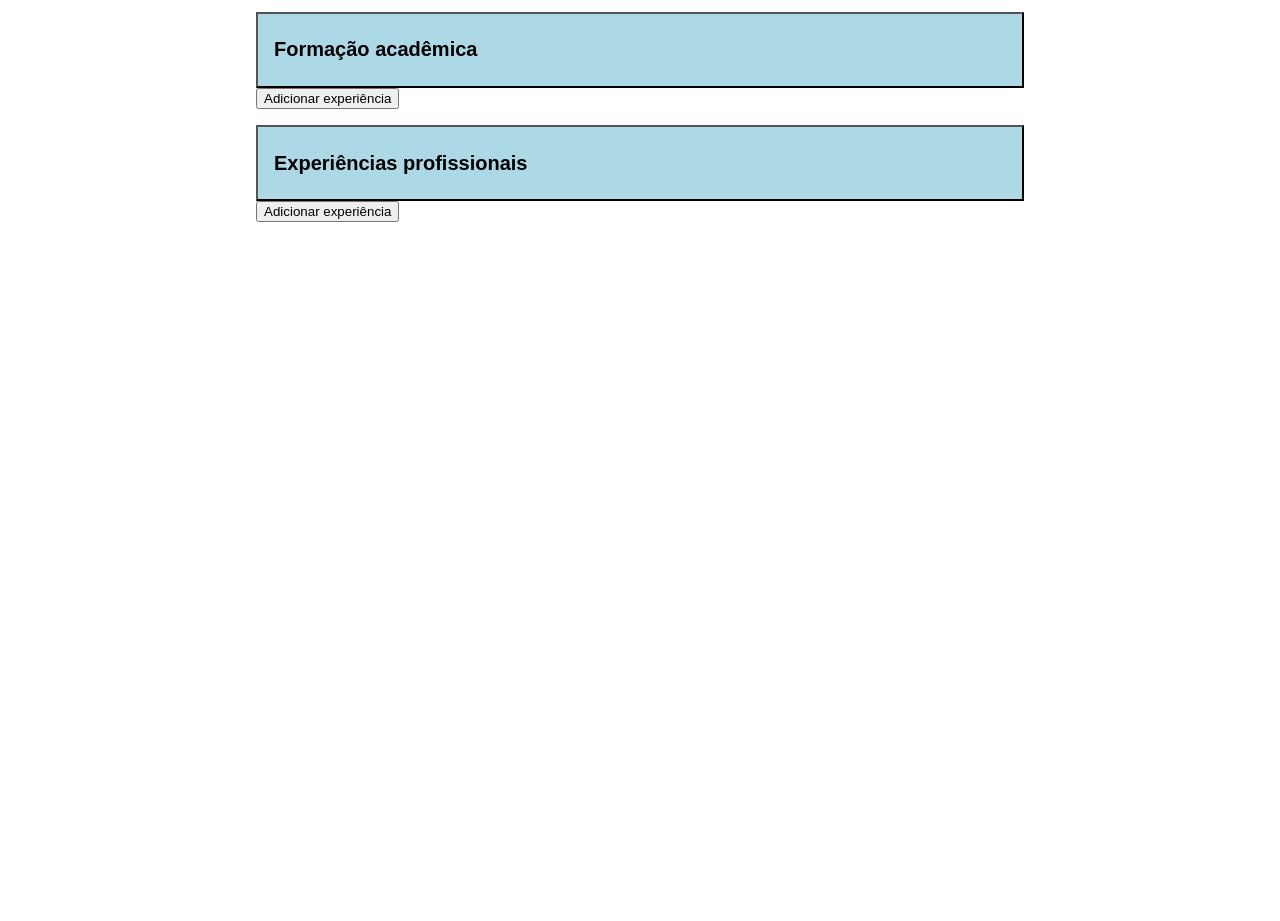
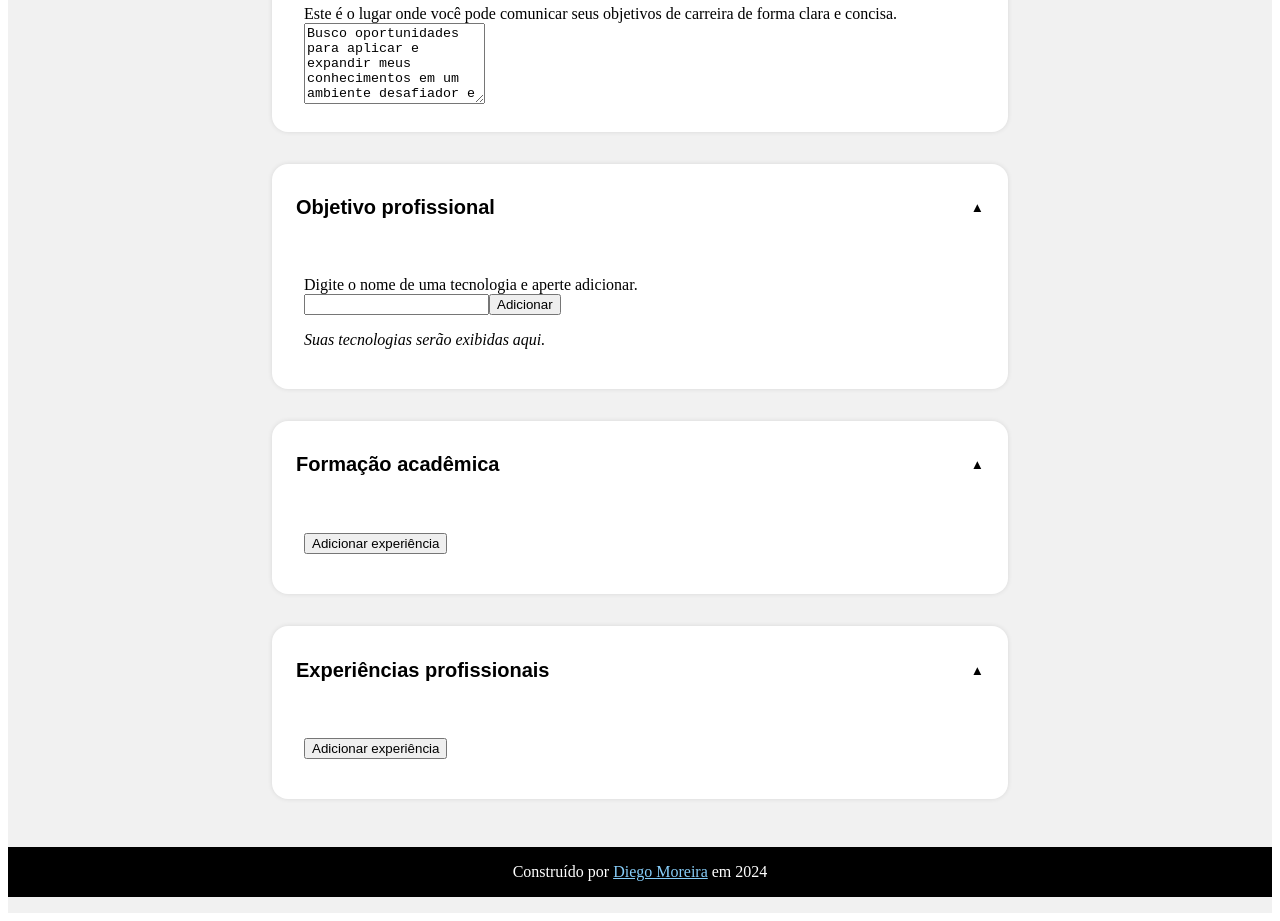
Before and after one commit to Diego-Moreira8/cv-app, a React (Vite) app: page / in a window 1280 px wide. Shown: the part 820-1741 px from the top of the page. Before the commit the page ends 1058 px from the top, so only its background shows below. Built offline with nearby package versions, Linux system fonts and the light colour scheme; the HTML template or start-up script is replaced by a standard one.

Commit message:
feat: initial styles

```diff
--- a/src/App.tsx
+++ b/src/App.tsx
@@ -1,12 +1,15 @@
 import Header from "./components/Header";
 import CVForms from "./components/CVForms";
+import Footer from "./components/Footer";
+import styles from "./styles/App.module.css";
 
 function App() {
   return (
-    <>
+    <div className={styles.app}>
       <Header />
       <CVForms />
-    </>
+      <Footer />
+    </div>
   );
 }
 
--- /dev/null
+++ b/src/components/Footer.tsx
@@ -0,0 +1,13 @@
+import styles from "../styles/Footer.module.css";
+
+export default function Footer() {
+  return (
+    <p className={styles.footer}>
+      Construído por{" "}
+      <a href="https://diegomoreira.vercel.app/" target="_blank">
+        Diego Moreira
+      </a>{" "}
+      em 2024
+    </p>
+  );
+}
--- a/src/components/Group.tsx
+++ b/src/components/Group.tsx
@@ -10,8 +10,9 @@ export default function Group({ title, children }: GroupProps) {
     <div className={styles.container}>
       <button className={styles.headerButton} type="button">
         <h2>{title}</h2>
+        <span>&#x25b2;</span>
       </button>
-      <div>{children}</div>
+      <div className={styles.content}>{children}</div>
     </div>
   );
 }
--- a/src/styles/App.module.css
+++ b/src/styles/App.module.css
@@ -0,0 +1,6 @@
+.app {
+  min-height: 100dvh;
+  display: flex;
+  flex-direction: column;
+  background-color: rgb(241, 241, 241);
+}
--- a/src/styles/CVForms.module.css
+++ b/src/styles/CVForms.module.css
@@ -1,4 +1,5 @@
 .main {
   max-width: 768px;
   margin: 0 auto;
+  flex-grow: 1;
 }
--- /dev/null
+++ b/src/styles/Footer.module.css
@@ -0,0 +1,10 @@
+.footer {
+  padding: 1rem;
+  background-color: black;
+  color: white;
+  text-align: center;
+}
+
+.footer > a {
+  color: lightskyblue;
+}
--- a/src/styles/Group.module.css
+++ b/src/styles/Group.module.css
@@ -1,11 +1,25 @@
 .container {
-  width: 100%;
+  background-color: white;
+  margin: 2rem 1rem;
+  border-radius: 1rem;
+  box-shadow: 0 0 5px 0 rgba(0, 0, 0, 0.1);
 }
 
 .headerButton {
-  display: block;
+  background-color: transparent;
   width: 100%;
-  padding: 0.5rem 1rem;
-  background-color: lightblue;
+  display: flex;
+  justify-content: space-between;
+  align-items: center;
+  border: none;
+  border-radius: 1rem 1rem 0 0;
+  padding: 1rem 1.5rem;
   text-align: left;
 }
+.headerButton:hover {
+  background-color: rgb(223, 223, 223);
+}
+
+.content {
+  padding: 1.5rem 2rem;
+}
--- a/src/styles/Header.module.css
+++ b/src/styles/Header.module.css
@@ -1,7 +1,6 @@
 .title {
+  padding-top: 1rem;
   text-align: center;
   font-weight: bold;
-  font-size: 2.25rem;
-
-  border-bottom: 2px solid #000;
+  font-size: 2rem;
 }
--- a/src/styles/index.css
+++ b/src/styles/index.css
@@ -24,3 +24,21 @@ strong {
 i {
   font-style: italic;
 }
+
+button {
+  cursor: pointer;
+}
+
+input,
+textarea {
+  display: block;
+  border: 1px solid grey;
+  border-radius: 0.5rem;
+  padding: 0.25rem 1rem;
+  font-family: inherit;
+  font-size: 1rem;
+}
+
+textarea {
+  resize: none;
+}
```
